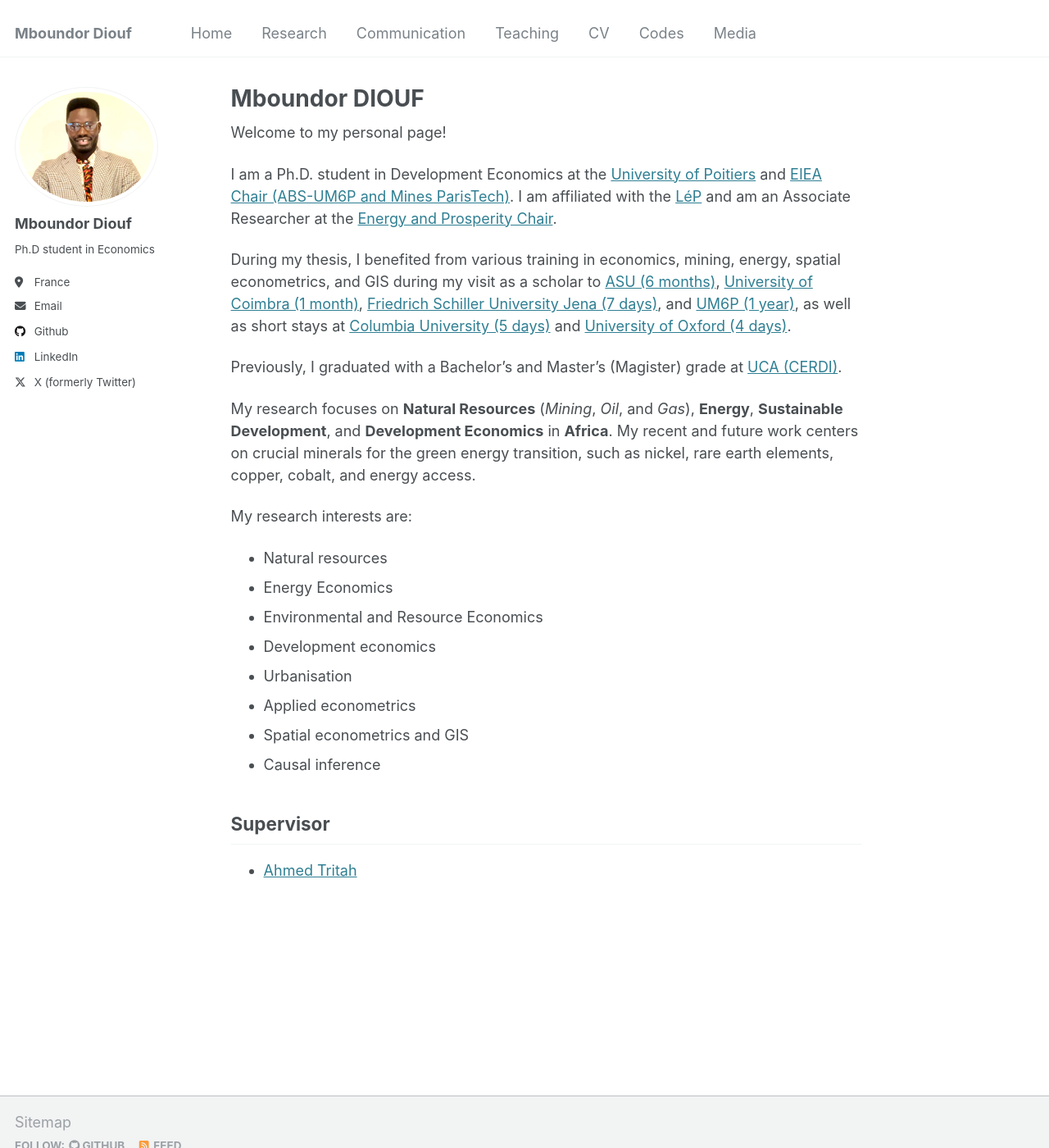
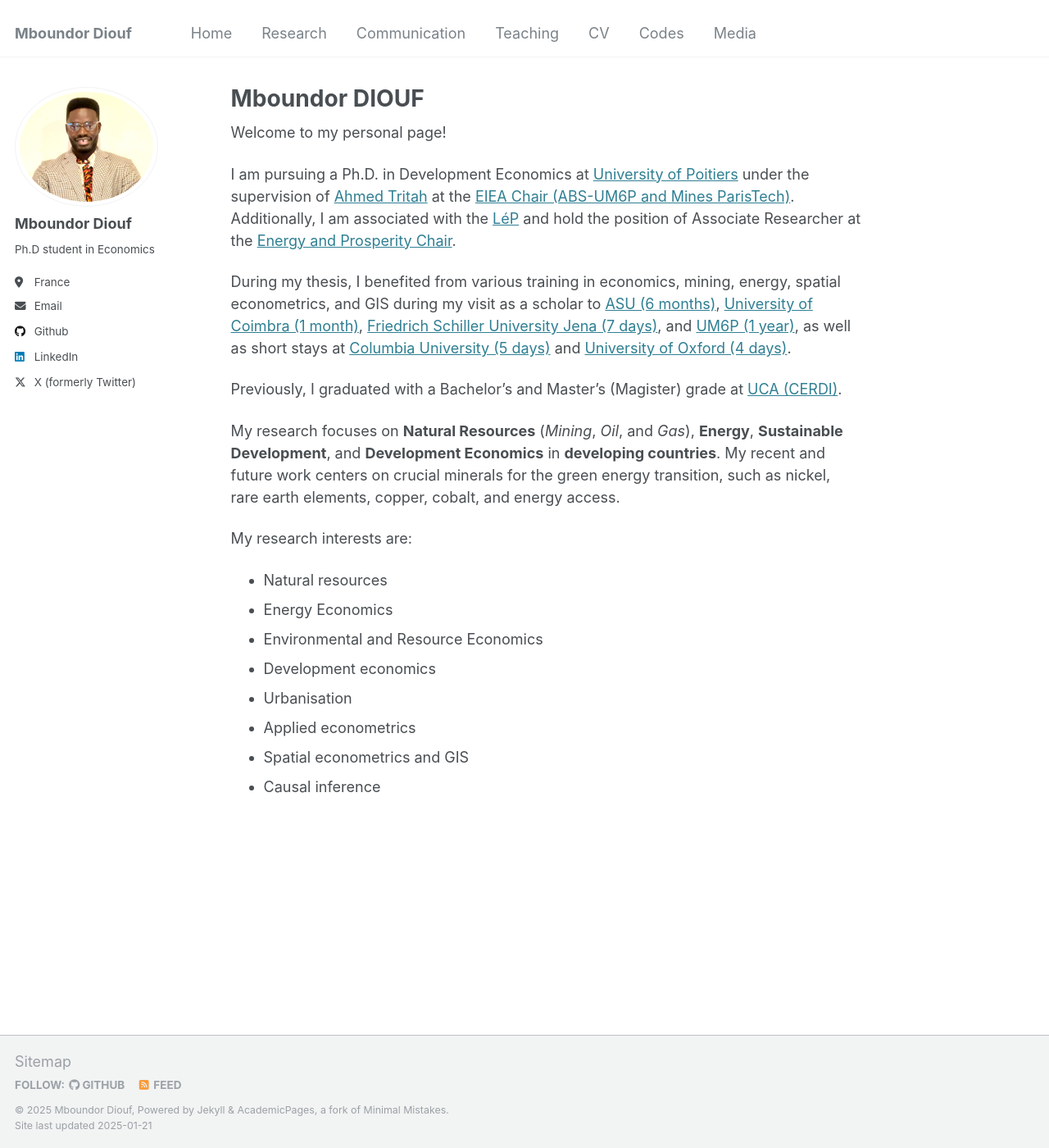
Before and after one commit to mboundordiouf/mboundordiouf.github.io, a Jekyll site: the page built from _pages/about.md, in a window 1280 px wide and 1400 px high. Shown: the whole window at 82% size. Built offline with Jekyll 4.4.1, drawn with Linux system fonts in a browser that asks for light colours.

Commit message:
Update about.md

```diff
--- a/_pages/about.md
+++ b/_pages/about.md
@@ -10,13 +10,13 @@ redirect_from:
 
 Welcome to my personal page!
 
-I am a Ph.D. student in Development Economics at the [University of Poitiers](https://www.univ-poitiers.fr/) and [EIEA Chair (ABS-UM6P and Mines ParisTech)](https://www.cerna.minesparis.psl.eu/Recherche/EIEA/). I am affiliated with the [LéP](https://lep.labo.univ-poitiers.fr/accueil/les-membres/diouf-mboundor/) and am an Associate Researcher at the [Energy and Prosperity Chair](http://www.chair-energy-prosperity.org/en/category/research-fellows-1/mboundor-diouf-en/).
+I am pursuing a Ph.D. in Development Economics at [University of Poitiers](https://www.univ-poitiers.fr/) under the supervision of [Ahmed Tritah](https://sites.google.com/site/ahmtritah/) at the [EIEA Chair (ABS-UM6P and Mines ParisTech)](https://www.cerna.minesparis.psl.eu/Recherche/EIEA/). Additionally, I am associated with the [LéP](https://lep.labo.univ-poitiers.fr/accueil/les-membres/diouf-mboundor/) and hold the position of Associate Researcher at the [Energy and Prosperity Chair](http://www.chair-energy-prosperity.org/en/category/research-fellows-1/mboundor-diouf-en/).
 
 During my thesis, I benefited from various training in economics, mining, energy, spatial econometrics, and GIS during my visit as a scholar to [ASU (6 months)](https://www.asu.edu/), [University of Coimbra (1 month)](https://www.uc.pt/en/), [Friedrich Schiller University Jena (7 days)](https://www.uni-jena.de/en), and [UM6P (1 year)](https://www.um6p.ma/), as well as short stays at [Columbia University (5 days)](https://www.columbia.edu/) and [University of Oxford (4 days)](https://www.ox.ac.uk/).
 
 Previously, I graduated with a Bachelor's and Master's (Magister) grade at [UCA (CERDI)](https://cerdi.uca.fr/#/admin).
 
-My research focuses on **Natural Resources** (*Mining*, *Oil*, and *Gas*), **Energy**, **Sustainable Development**, and **Development Economics** in **Africa**.
+My research focuses on **Natural Resources** (*Mining*, *Oil*, and *Gas*), **Energy**, **Sustainable Development**, and **Development Economics** in **developing countries**.
 My recent and future work centers on crucial minerals for the green energy transition, such as nickel, rare earth elements, copper, cobalt, and energy access.
 
 My research interests are:
@@ -28,7 +28,3 @@ My research interests are:
 - <font size="4">Applied econometrics</font>
 - <font size="4">Spatial econometrics and GIS</font>
 - <font size="4">Causal inference</font>
-
-Supervisor
------------
-- [Ahmed Tritah](https://sites.google.com/site/ahmtritah/)
```
